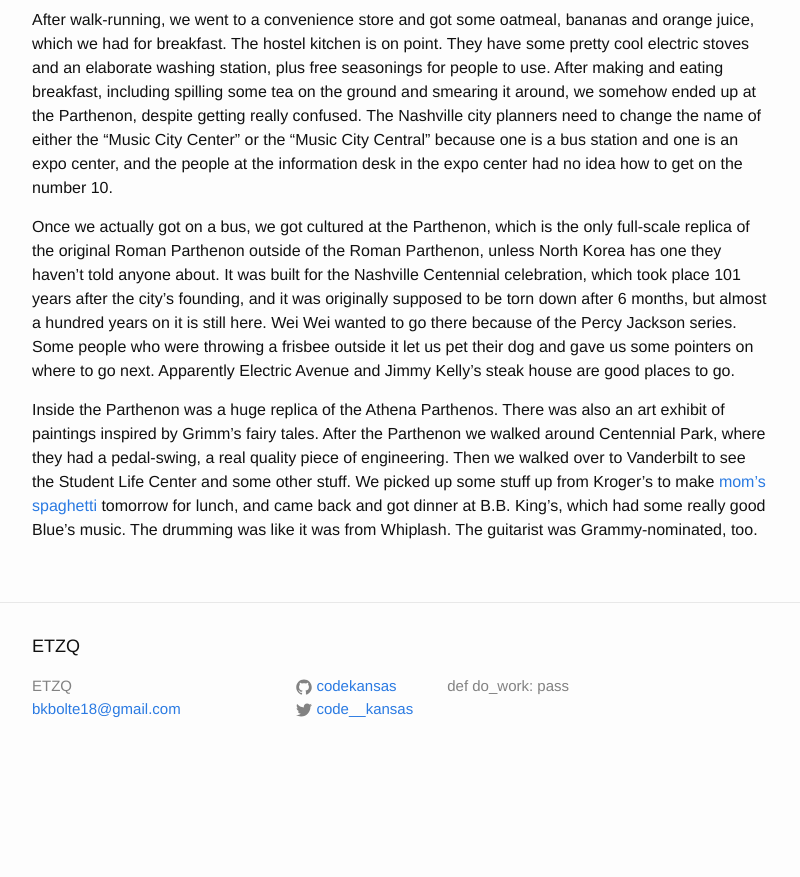
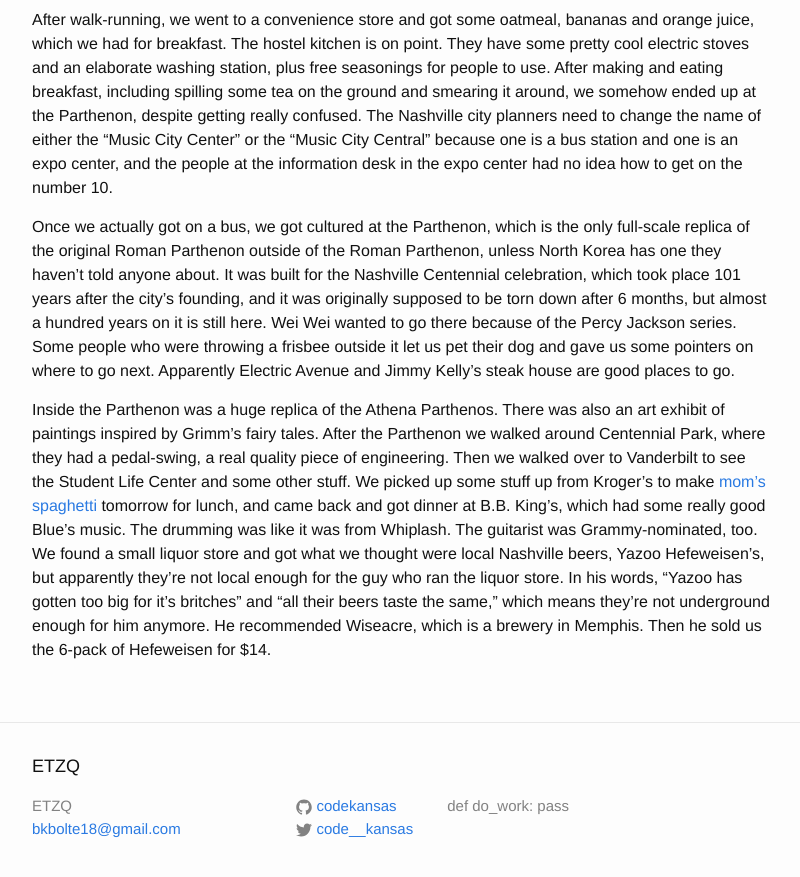
Before and after one commit to codekansas/codekansas.github.io, a Jekyll site: the page built from _posts/2016-05-11-patriotism-tour.markdown, in a window 1280 px wide and 900 px high, scrolled down 1557 px. Shown: the top 877 px of the window, without its empty margins (238-1038 px from the left). Built offline with Jekyll 4.4.1, drawn with Linux system fonts in a browser that asks for light colours; before the commit the page ends 2337 px from its top, so only the background shows below that.

Commit message:
small update

```diff
--- a/_posts/2016-05-11-patriotism-tour.markdown
+++ b/_posts/2016-05-11-patriotism-tour.markdown
@@ -27,4 +27,4 @@
 
 Once we actually got on a bus, we got cultured at the Parthenon, which is the only full-scale replica of the original Roman Parthenon outside of the Roman Parthenon, unless North Korea has one they haven't told anyone about. It was built for the Nashville Centennial celebration, which took place 101 years after the city's founding, and it was originally supposed to be torn down after 6 months, but almost a hundred years on it is still here. Wei Wei wanted to go there because of the Percy Jackson series. Some people who were throwing a frisbee outside it let us pet their dog and gave us some pointers on where to go next. Apparently Electric Avenue and Jimmy Kelly's steak house are good places to go.
 
-Inside the Parthenon was a huge replica of the Athena Parthenos. There was also an art exhibit of paintings inspired by Grimm's fairy tales. After the Parthenon we walked around Centennial Park, where they had a pedal-swing, a real quality piece of engineering. Then we walked over to Vanderbilt to see the Student Life Center and some other stuff. We picked up some stuff up from Kroger's to make [mom's spaghetti](https://www.youtube.com/watch?v=SW-BU6keEUw) tomorrow for lunch, and came back and got dinner at B.B. King's, which had some really good Blue's music. The drumming was like it was from Whiplash. The guitarist was Grammy-nominated, too.
+Inside the Parthenon was a huge replica of the Athena Parthenos. There was also an art exhibit of paintings inspired by Grimm's fairy tales. After the Parthenon we walked around Centennial Park, where they had a pedal-swing, a real quality piece of engineering. Then we walked over to Vanderbilt to see the Student Life Center and some other stuff. We picked up some stuff up from Kroger's to make [mom's spaghetti](https://www.youtube.com/watch?v=SW-BU6keEUw) tomorrow for lunch, and came back and got dinner at B.B. King's, which had some really good Blue's music. The drumming was like it was from Whiplash. The guitarist was Grammy-nominated, too. We found a small liquor store and got what we thought were local Nashville beers, Yazoo Hefeweisen's, but apparently they're not local enough for the guy who ran the liquor store. In his words, "Yazoo has gotten too big for it's britches" and "all their beers taste the same," which means they're not underground enough for him anymore. He recommended Wiseacre, which is a brewery in Memphis. Then he sold us the 6-pack of Hefeweisen for $14.
```
